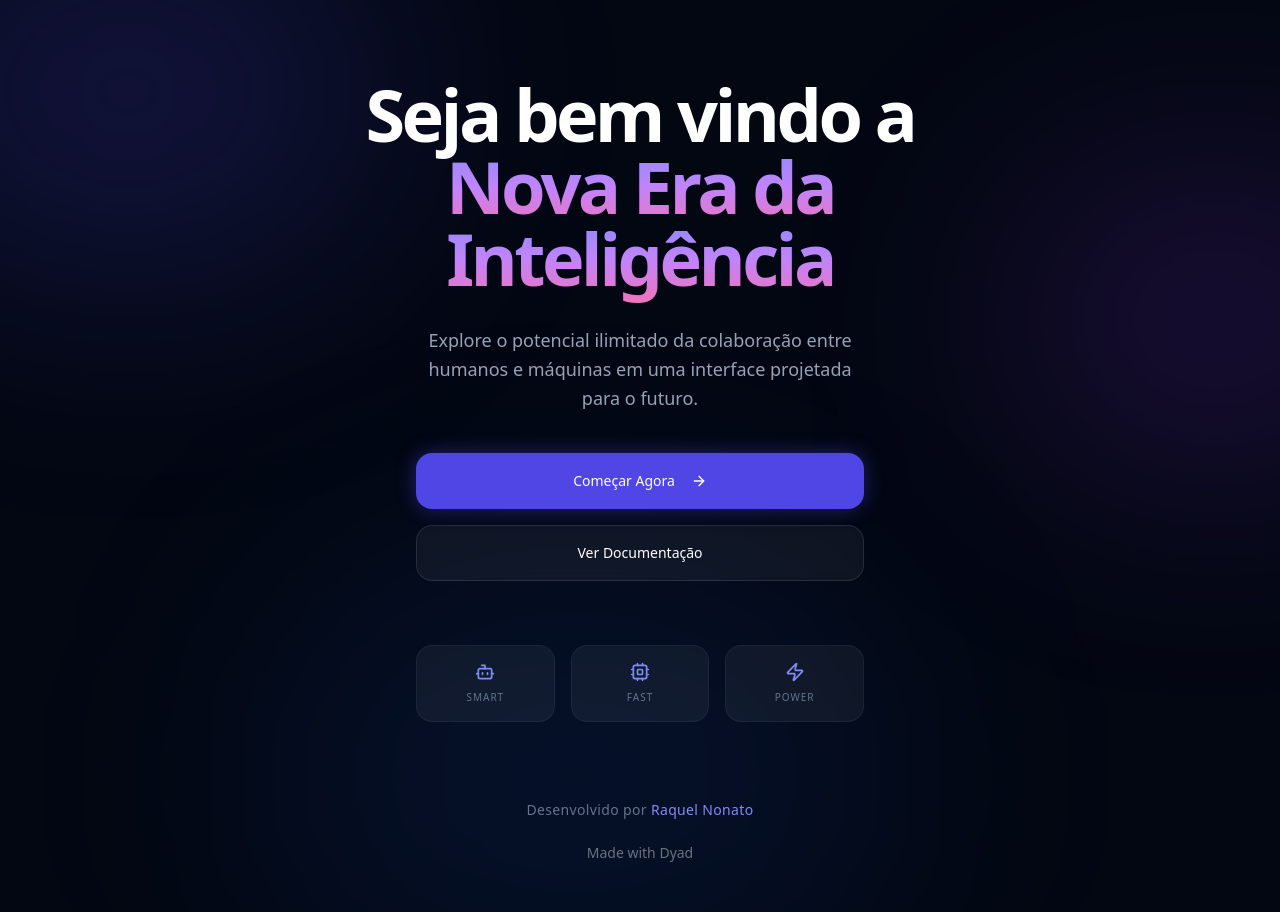
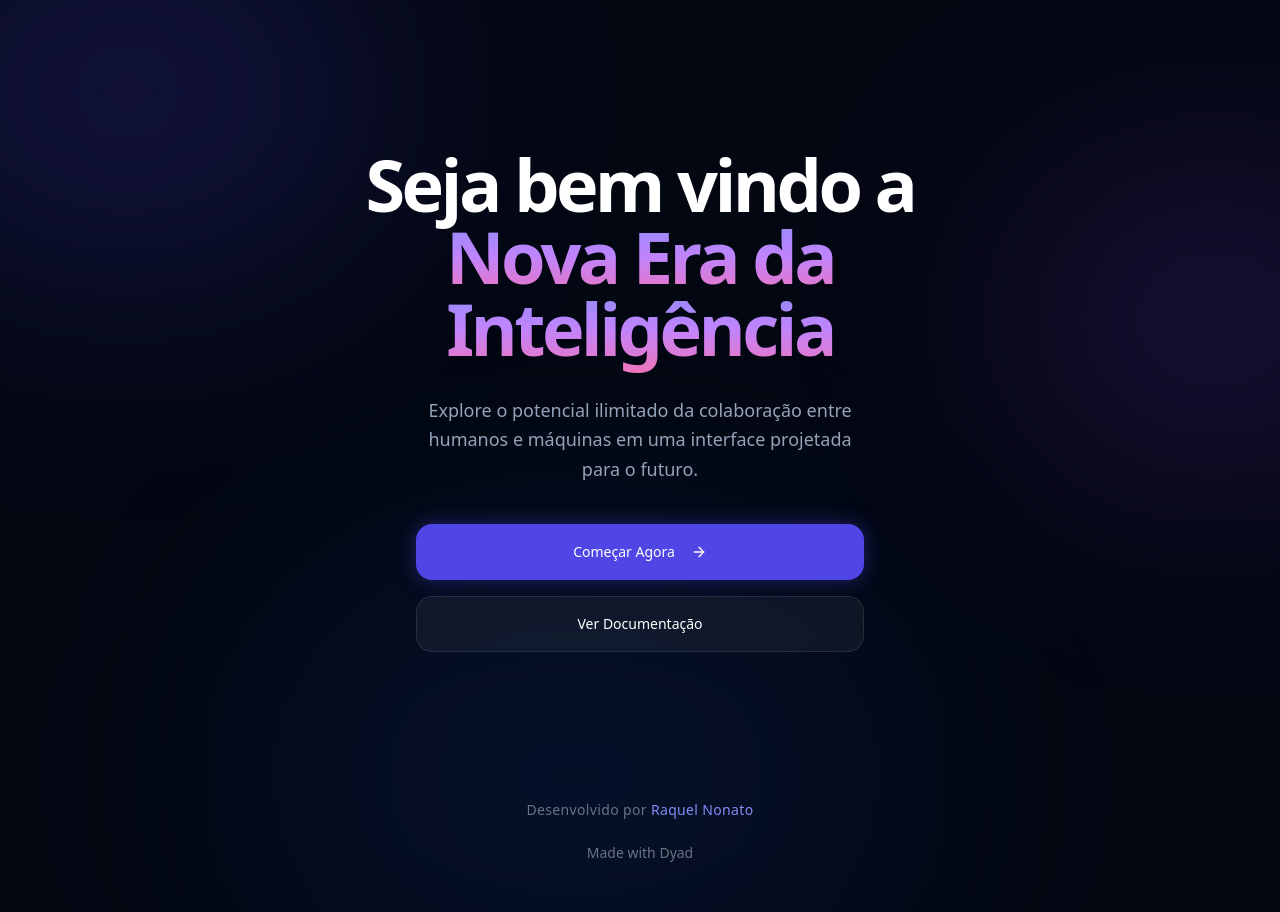
Before and after one commit to raquelnonato97/Ciclo-2-IA, a React (Vite) app: page / in a window 1280 px wide. Built offline with nearby package versions, Linux system fonts and the light colour scheme.

Commit message:
[dyad] Removendo os containers de recursos da página inicial - wrote 1 file(s) + extra files edited outside of Dyad

```diff
--- a/src/pages/Index.tsx
+++ b/src/pages/Index.tsx
@@ -2,7 +2,7 @@
 
 import React from 'react';
 import { motion } from "framer-motion";
-import { ArrowRight, Bot, Cpu, Zap } from "lucide-react";
+import { ArrowRight } from "lucide-react";
 import { Button } from "@/components/ui/button";
 import { MadeWithDyad } from "@/components/made-with-dyad";
 import { useNavigate } from "react-router-dom";
@@ -59,26 +59,6 @@ const Index = () => {
               Ver Documentação
             </Button>
           </div>
-
-          {/* Feature Grid (Mobile Friendly) */}
-          <div className="grid grid-cols-3 gap-4 mt-16 max-w-md mx-auto">
-            {[
-              { icon: Bot, label: "Smart" },
-              { icon: Cpu, label: "Fast" },
-              { icon: Zap, label: "Power" }
-            ].map((item, i) => (
-              <motion.div
-                key={i}
-                initial={{ opacity: 0, y: 10 }}
-                animate={{ opacity: 1, y: 0 }}
-                transition={{ delay: 0.5 + (i * 0.1) }}
-                className="flex flex-col items-center gap-2 p-4 rounded-2xl bg-white/5 border border-white/5"
-              >
-                <item.icon size={20} className="text-indigo-400" />
-                <span className="text-[10px] font-medium uppercase tracking-widest text-slate-500">{item.label}</span>
-              </motion.div>
-            ))}
-          </div>
         </motion.div>
       </main>
 
```
Also changed, not shown: .dyad/screenshot/e6365e2b1e78072280e9fa09560209189a075a01.png (added).
